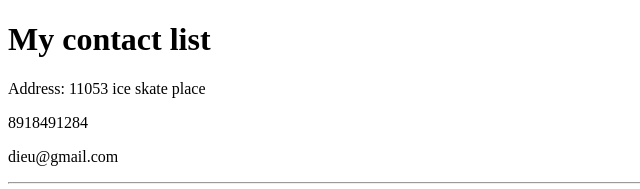
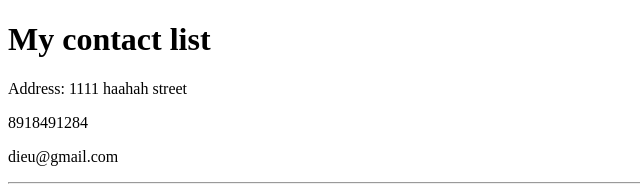
Before and after one commit to dieunguyen5696/cv2, a plain HTML site: page contact me.html in a window 1280 px wide. Shown: the top 189 px of the page, 0-640 px from the left. Drawn offline with Linux system fonts and the light colour scheme.

Commit message:
Update contact me.html

```diff
--- a/contact me.html
+++ b/contact me.html
@@ -7,7 +7,7 @@
   <body>
     <h1>My contact list</h1>
 
-     <p>Address: 11053 ice skate place</p>
+     <p>Address: 1111 haahah street</p>
      <p>8918491284</p>
      <p>dieu@gmail.com</p>
      <hr>
```
